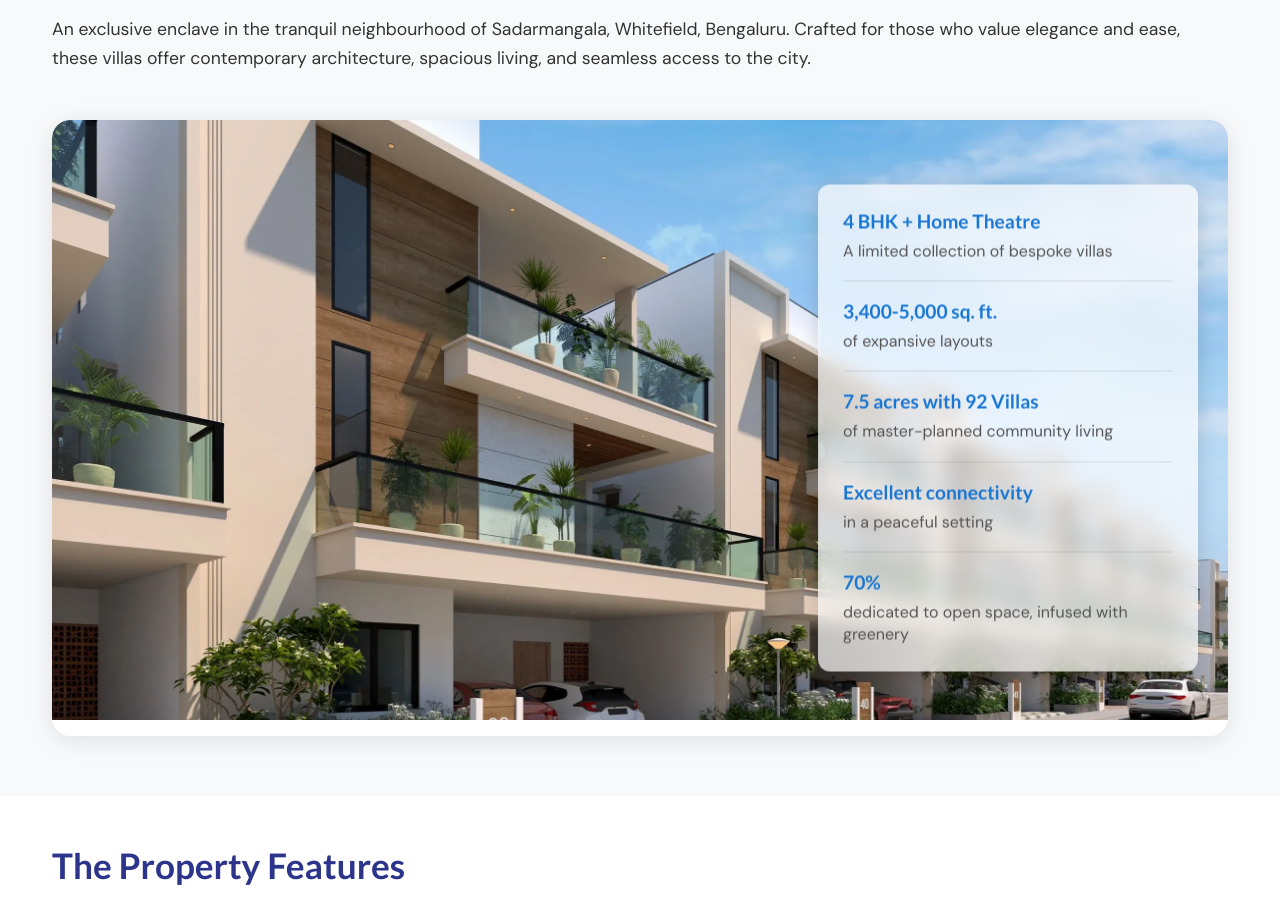
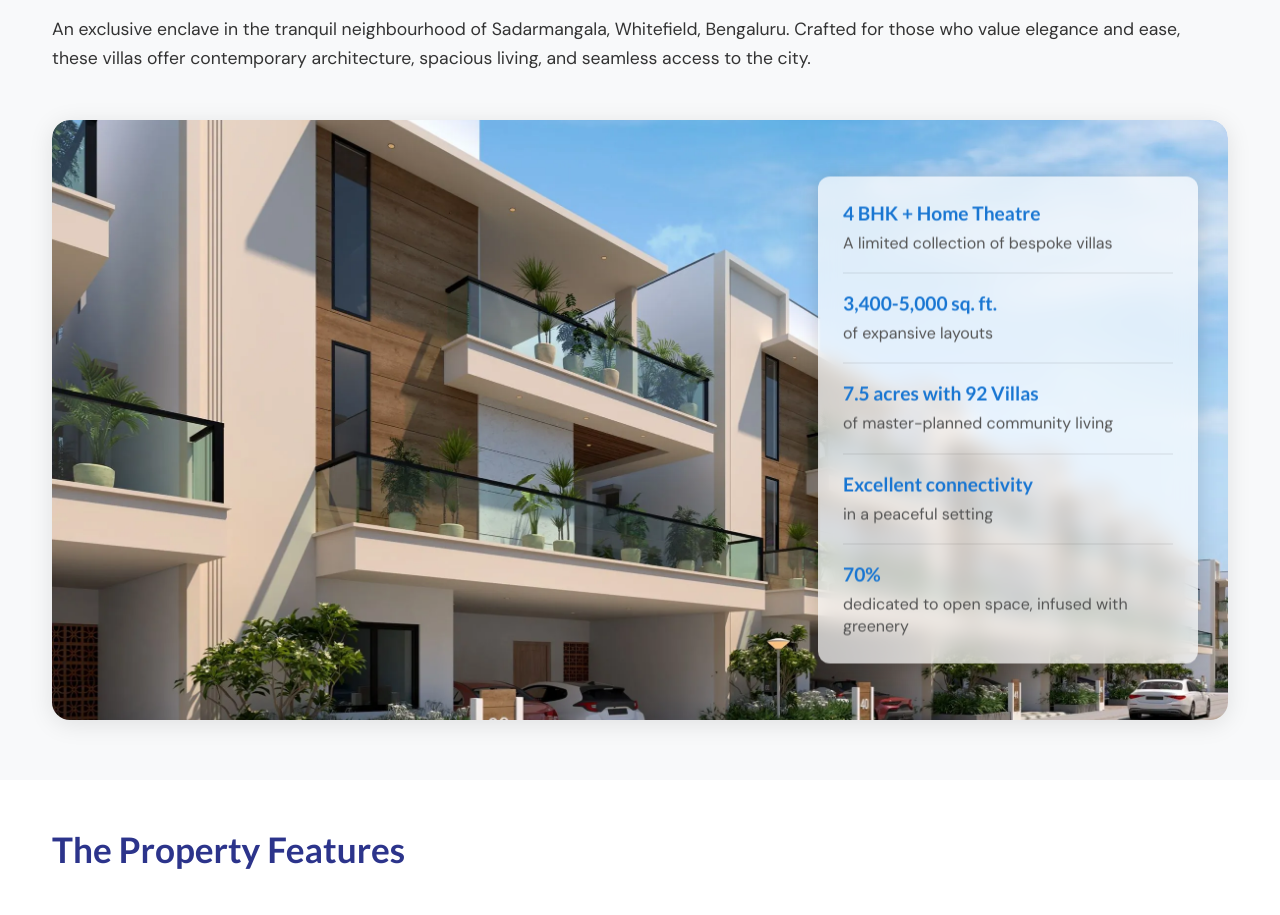
Before and after one commit to hetref/saphirevilla-2, a plain HTML site: page index.html in a window 1280 px wide. Shown: the part 2087-3002 px from the top of the page. Drawn offline with nearby package versions, Linux system fonts and the light colour scheme; animation ran at ten frames a second; a script that the page names is missing.

Commit message:
Remove commented-out styles in discover-section.css for cleaner code and maintainability

```diff
--- a/assets/css/discover-section.css
+++ b/assets/css/discover-section.css
@@ -32,10 +32,6 @@
 }
 
 /* Property Showcase */
-.property-showcase {
-    /* margin: 0 auto;
-    max-width: 1100px; */
-}
 
 .property-main-image-container {
     position: relative;
@@ -43,7 +39,7 @@
     border-radius: 18px;
     box-shadow: 0 4px 24px rgba(0, 0, 0, 0.1);
     overflow: hidden;
-    padding-bottom: 16px;
+    /* padding-bottom: 16px; */
 }
 
 .property-showcase-image {
```
